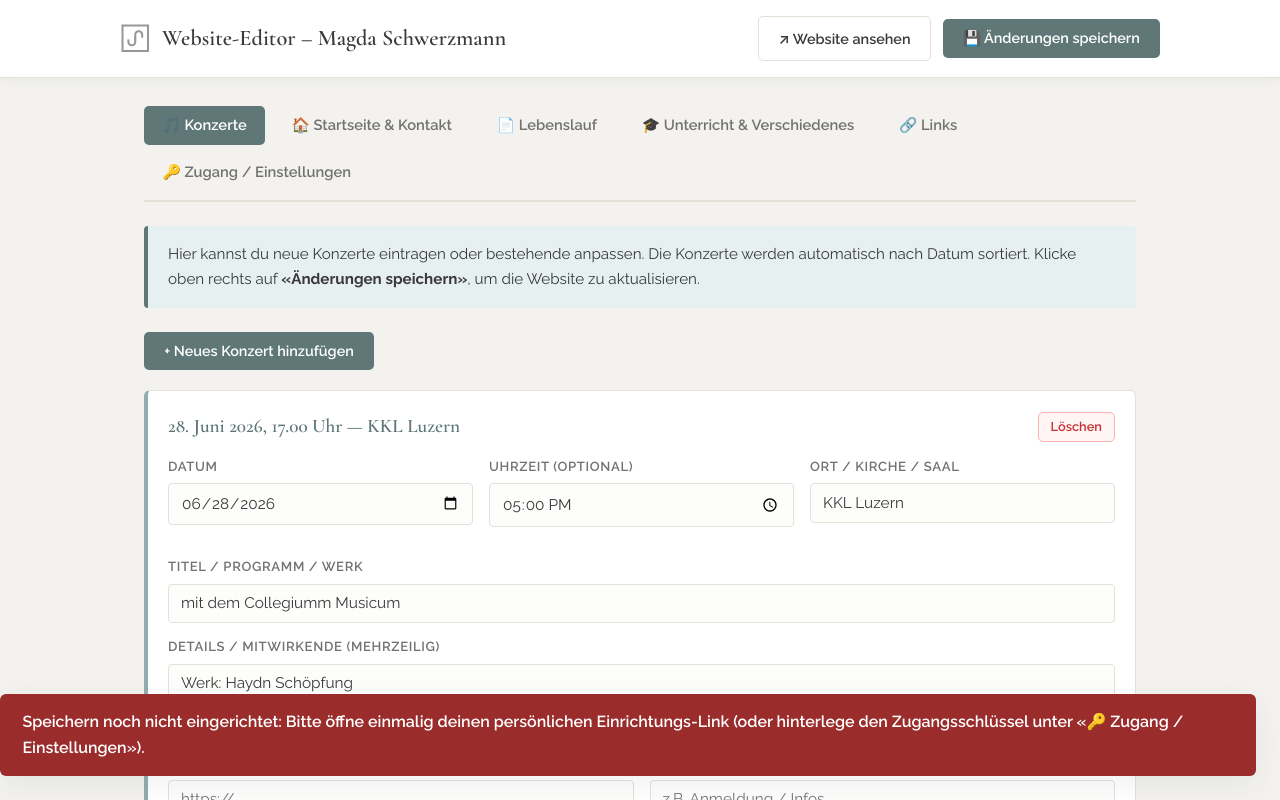
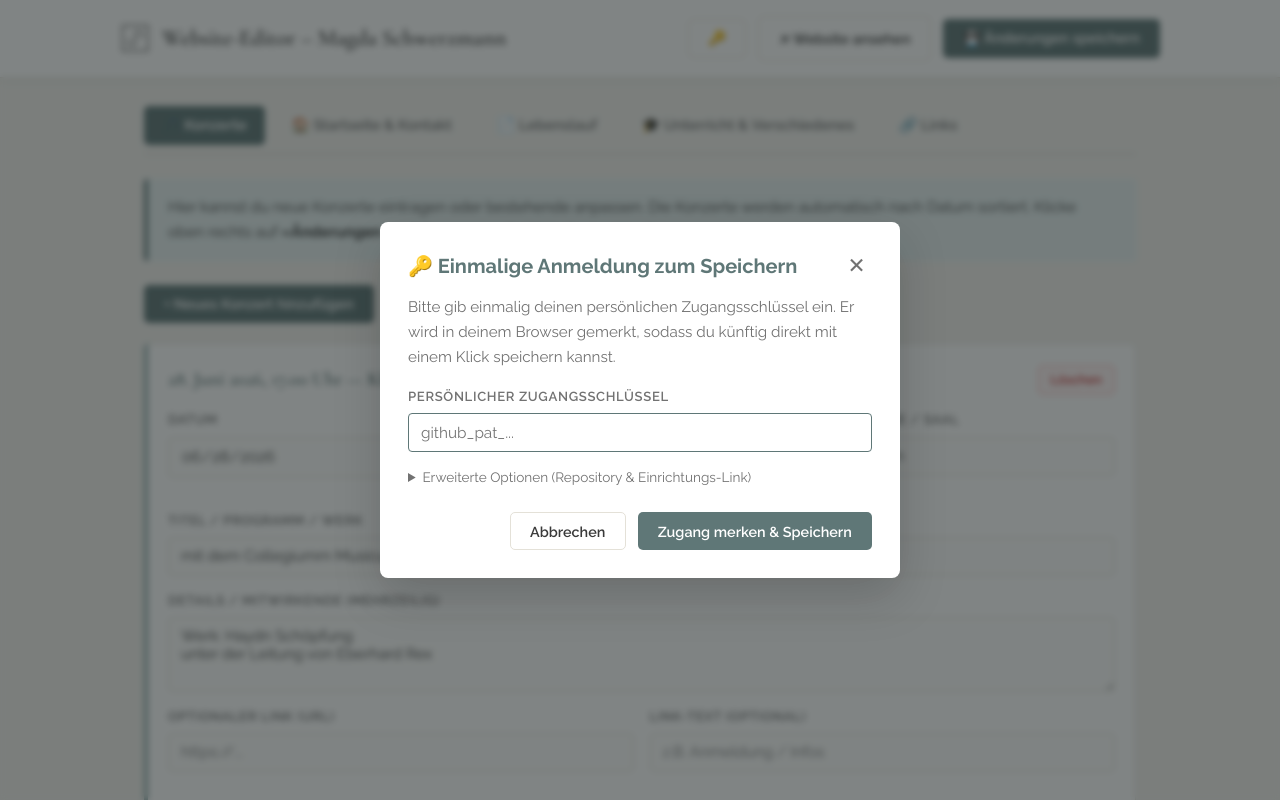
Before and after one commit to gallmann/magda-website, a plain HTML site: page admin/index.html in a window 1280 px wide. Both pictures are taken after a click on the button "💾 Änderungen speichern". Shown: the top 800 px of the page. Drawn offline with nearby package versions, Linux system fonts and the light colour scheme; no server answers.

Commit message:
Replace settings tab with automatic modal popup on Save when token is missing

```diff
--- a/admin/index.html
+++ b/admin/index.html
@@ -212,6 +212,46 @@
       margin-bottom: 1.5rem;
       font-size: 0.95rem;
     }
+    .modal-backdrop {
+      position: fixed;
+      inset: 0;
+      background: rgba(25, 32, 32, 0.55);
+      backdrop-filter: blur(3px);
+      display: none;
+      align-items: center;
+      justify-content: center;
+      padding: 1.25rem;
+      z-index: 500;
+    }
+    .modal-backdrop.open {
+      display: flex;
+    }
+    .modal-card {
+      background: #ffffff;
+      border-radius: 8px;
+      max-width: 520px;
+      width: 100%;
+      padding: 1.75rem;
+      box-shadow: 0 18px 48px rgba(0, 0, 0, 0.18);
+    }
+    .modal-header {
+      display: flex;
+      justify-content: space-between;
+      align-items: center;
+      margin-bottom: 0.75rem;
+    }
+    .modal-header h2 {
+      font-size: 1.25rem;
+      color: var(--teal);
+    }
+    .modal-close {
+      background: none;
+      border: none;
+      font-size: 1.35rem;
+      color: var(--text-muted);
+      cursor: pointer;
+      padding: 0.2rem 0.4rem;
+    }
   </style>
 </head>
 <body>
@@ -222,6 +262,7 @@
         <span>Website-Editor – Magda Schwerzmann</span>
       </div>
       <div class="admin-actions">
+        <button type="button" id="openAuthModalBtn" class="btn btn-secondary" title="Zugangsschlüssel / Einrichtungs-Link">🔑</button>
         <a href="../" target="_blank" class="btn btn-secondary">↗ Website ansehen</a>
         <button type="button" id="saveBtn" class="btn btn-primary">💾 Änderungen speichern</button>
       </div>
@@ -235,7 +276,6 @@
       <button type="button" class="tab-btn" data-tab="lebenslauf">📄 Lebenslauf</button>
       <button type="button" class="tab-btn" data-tab="unterricht">🎓 Unterricht & Verschiedenes</button>
       <button type="button" class="tab-btn" data-tab="links">🔗 Links</button>
-      <button type="button" class="tab-btn" data-tab="settings">🔑 Zugang / Einstellungen</button>
     </div>
 
     <!-- TAB 1: KONZERTE -->
@@ -369,14 +409,23 @@
       </div>
     </section>
 
-    <!-- TAB 6: SETTINGS -->
-    <section id="panel-settings" class="panel">
-      <div class="card">
-        <h2>Zugang zum Speichern einrichten</h2>
+    <!-- MODAL: ZUGANGSSCHLÜSSEL (POPS UP ON SAVE IF TOKEN IS MISSING) -->
+    <div id="authModal" class="modal-backdrop" role="dialog" aria-modal="true" aria-labelledby="authModalTitle">
+      <div class="modal-card">
+        <div class="modal-header">
+          <h2 id="authModalTitle">🔑 Einmalige Anmeldung zum Speichern</h2>
+          <button type="button" id="closeAuthModalBtn" class="modal-close" aria-label="Schliessen">✕</button>
+        </div>
         <p style="font-size: 0.95rem; color: var(--text-muted); margin-bottom: 1rem;">
-          Damit Änderungen gespeichert werden können, wird einmalig ein persönlicher Zugangsschlüssel in deinem Browser hinterlegt. Am einfachsten klickst du einmal auf deinen persönlichen <strong>Einrichtungs-Link</strong> – danach kannst du jederzeit direkt speichern.
+          Bitte gib einmalig deinen persönlichen Zugangsschlüssel ein. Er wird in deinem Browser gemerkt, sodass du künftig direkt mit einem Klick speichern kannst.
         </p>
-        <div class="form-grid">
+        <div class="form-group">
+          <label for="ghToken">Persönlicher Zugangsschlüssel</label>
+          <input type="password" id="ghToken" placeholder="github_pat_..." />
+        </div>
+        <details style="margin-bottom: 1rem; font-size: 0.85rem; color: var(--text-muted);">
+          <summary style="cursor: pointer; margin-bottom: 0.5rem;">Erweiterte Optionen (Repository & Einrichtungs-Link)</summary>
+          <div class="form-grid" style="margin-top: 0.5rem;">
             <div class="form-group">
               <label for="ghRepo">Repository</label>
               <input type="text" id="ghRepo" value="gallmann/magda-website" placeholder="gallmann/magda-website" />
@@ -386,17 +435,17 @@
               <input type="text" id="ghBranch" value="main" />
             </div>
           </div>
-        <div class="form-group">
-          <label for="ghToken">Persönlicher Zugangsschlüssel (GitHub Token)</label>
-          <input type="password" id="ghToken" placeholder="github_pat_..." />
+          <div style="display: flex; flex-wrap: wrap; gap: 0.5rem;">
+            <button type="button" id="copyMagicLinkBtn" class="btn btn-secondary" style="font-size: 0.82rem; padding: 0.45rem 0.8rem;">🔗 Einrichtungs-Link für Magda kopieren</button>
+            <button type="button" id="downloadJsonBtn" class="btn btn-secondary" style="font-size: 0.82rem; padding: 0.45rem 0.8rem;">⬇ Backup herunterladen</button>
           </div>
-        <div style="display: flex; flex-wrap: wrap; gap: 0.75rem; margin-top: 0.5rem;">
-          <button type="button" id="saveGhSettingsBtn" class="btn btn-secondary">Zugangsdaten im Browser merken</button>
-          <button type="button" id="copyMagicLinkBtn" class="btn btn-secondary">🔗 Einrichtungs-Link für Magda kopieren</button>
-          <button type="button" id="downloadJsonBtn" class="btn btn-secondary">⬇ Backup (content.json) herunterladen</button>
+        </details>
+        <div style="display: flex; justify-content: flex-end; gap: 0.75rem;">
+          <button type="button" id="cancelAuthModalBtn" class="btn btn-secondary">Abbrechen</button>
+          <button type="button" id="saveGhSettingsBtn" class="btn btn-primary">Zugang merken & Speichern</button>
         </div>
       </div>
-    </section>
+    </div>
   </div>
 
   <div id="toast" class="status-toast"></div>
@@ -762,6 +811,26 @@
       }
     }
 
+    let pendingSaveAfterAuth = false;
+
+    function openAuthModal(triggerSaveAfter = false) {
+      pendingSaveAfterAuth = triggerSaveAfter;
+      document.getElementById('authModal').classList.add('open');
+      setTimeout(() => document.getElementById('ghToken').focus(), 50);
+    }
+
+    function closeAuthModal() {
+      pendingSaveAfterAuth = false;
+      document.getElementById('authModal').classList.remove('open');
+    }
+
+    document.getElementById('openAuthModalBtn').addEventListener('click', () => openAuthModal(false));
+    document.getElementById('closeAuthModalBtn').addEventListener('click', closeAuthModal);
+    document.getElementById('cancelAuthModalBtn').addEventListener('click', closeAuthModal);
+    document.getElementById('authModal').addEventListener('click', (e) => {
+      if (e.target.id === 'authModal') closeAuthModal();
+    });
+
     function loadGhSettings() {
       checkMagicSetupHash();
       document.getElementById('ghRepo').value = localStorage.getItem('magda_gh_repo') || 'gallmann/magda-website';
@@ -770,10 +839,21 @@
     }
 
     document.getElementById('saveGhSettingsBtn').addEventListener('click', () => {
+      const tokenVal = document.getElementById('ghToken').value.trim();
+      if (!tokenVal) {
+        showToast('Bitte gib den Zugangsschlüssel ein.', true);
+        return;
+      }
       localStorage.setItem('magda_gh_repo', document.getElementById('ghRepo').value.trim() || 'gallmann/magda-website');
       localStorage.setItem('magda_gh_branch', document.getElementById('ghBranch').value.trim() || 'main');
-      localStorage.setItem('magda_gh_token', document.getElementById('ghToken').value.trim());
-      showToast('✓ Zugangsdaten im Browser gespeichert.');
+      localStorage.setItem('magda_gh_token', tokenVal);
+      const shouldSave = pendingSaveAfterAuth;
+      closeAuthModal();
+      if (shouldSave) {
+        performSave();
+      } else {
+        showToast('✓ Zugangsschlüssel im Browser gespeichert.');
+      }
     });
 
     document.getElementById('copyMagicLinkBtn').addEventListener('click', async () => {
@@ -807,7 +887,7 @@
     });
 
     // Save handler (tries local/Raspberry Pi API first, falls back to GitHub API)
-    document.getElementById('saveBtn').addEventListener('click', async () => {
+    async function performSave() {
       collectHomeAndContact();
       siteData.unterricht.heading = document.getElementById('untHeading').value;
       siteData.unterricht.subheading = document.getElementById('untSubheading').value;
@@ -815,13 +895,20 @@
       // Sort concerts descending by dateIso
       siteData.concerts.sort((a, b) => (b.dateIso || '').localeCompare(a.dateIso || ''));
 
+      const isLocal = ['localhost', '127.0.0.1'].includes(window.location.hostname);
+      const token = localStorage.getItem('magda_gh_token');
+
+      if (!isLocal && !token) {
+        openAuthModal(true);
+        return;
+      }
+
       const saveBtn = document.getElementById('saveBtn');
       saveBtn.disabled = true;
       saveBtn.textContent = '⏳ Speichert...';
 
       try {
         // 1. Try local server endpoint (/api/save) when running locally
-        const isLocal = ['localhost', '127.0.0.1'].includes(window.location.hostname);
         if (isLocal) {
           const localRes = await fetch('../api/save', {
             method: 'POST',
@@ -834,22 +921,24 @@
             showToast('✓ Gespeichert & alle Seiten aktualisiert!');
             return;
           }
+          if (!token) {
+            openAuthModal(true);
+            return;
+          }
         }
 
         // 2. Save via GitHub REST API
         const repo = localStorage.getItem('magda_gh_repo') || 'gallmann/magda-website';
         const branch = localStorage.getItem('magda_gh_branch') || 'main';
-        const token = localStorage.getItem('magda_gh_token');
-
-        if (!token) {
-          showToast('Speichern noch nicht eingerichtet: Bitte öffne einmalig deinen persönlichen Einrichtungs-Link (oder hinterlege den Zugangsschlüssel unter «🔑 Zugang / Einstellungen»).', true);
-          return;
-        }
 
         const apiUrl = `https://api.github.com/repos/${repo}/contents/data/content.json`;
         const getFile = await fetch(`${apiUrl}?ref=${branch}`, {
           headers: { Authorization: `Bearer ${token}`, Accept: 'application/vnd.github+json' }
         });
+        if (getFile.status === 401 || getFile.status === 403) {
+          openAuthModal(true);
+          throw new Error('Zugangsschlüssel ungültig oder abgelaufen – bitte neu eingeben.');
+        }
         if (!getFile.ok) throw new Error('Zugriff fehlgeschlagen (' + getFile.status + ')');
         const fileMeta = await getFile.json();
 
@@ -878,7 +967,9 @@
         saveBtn.disabled = false;
         saveBtn.textContent = '💾 Änderungen speichern';
       }
-    });
+    }
+
+    document.getElementById('saveBtn').addEventListener('click', performSave);
 
     function escapeHtml(str) {
       return String(str || '')
```
Lines whose indentation alone changed are shown as unchanged.
